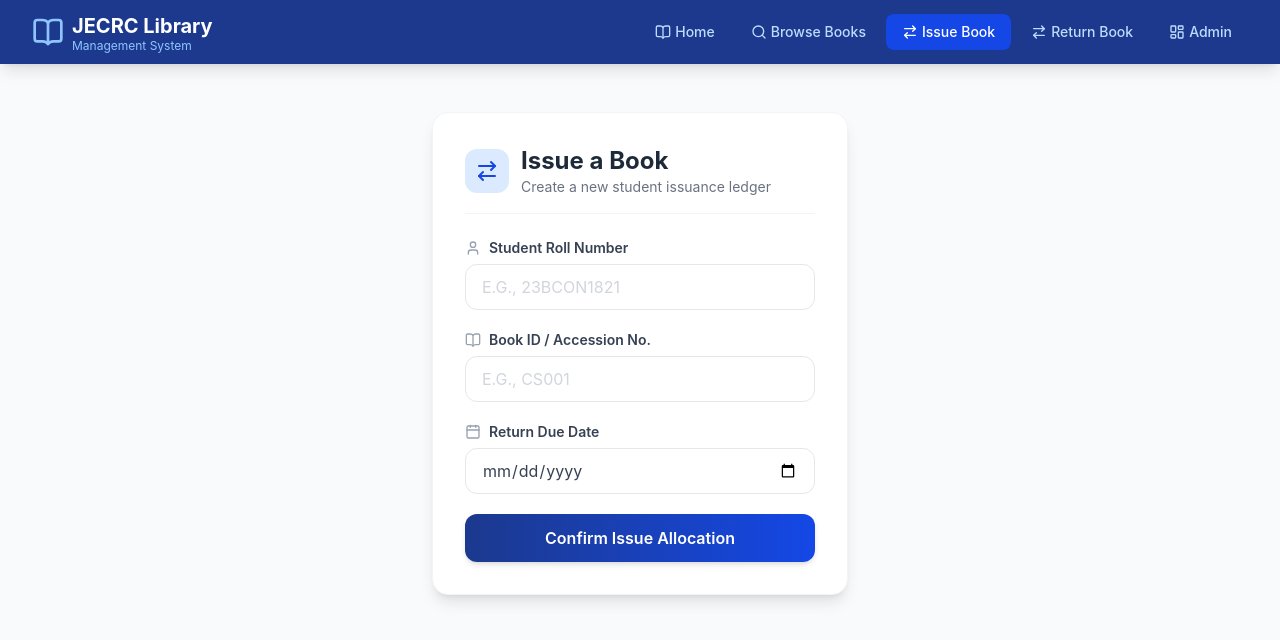
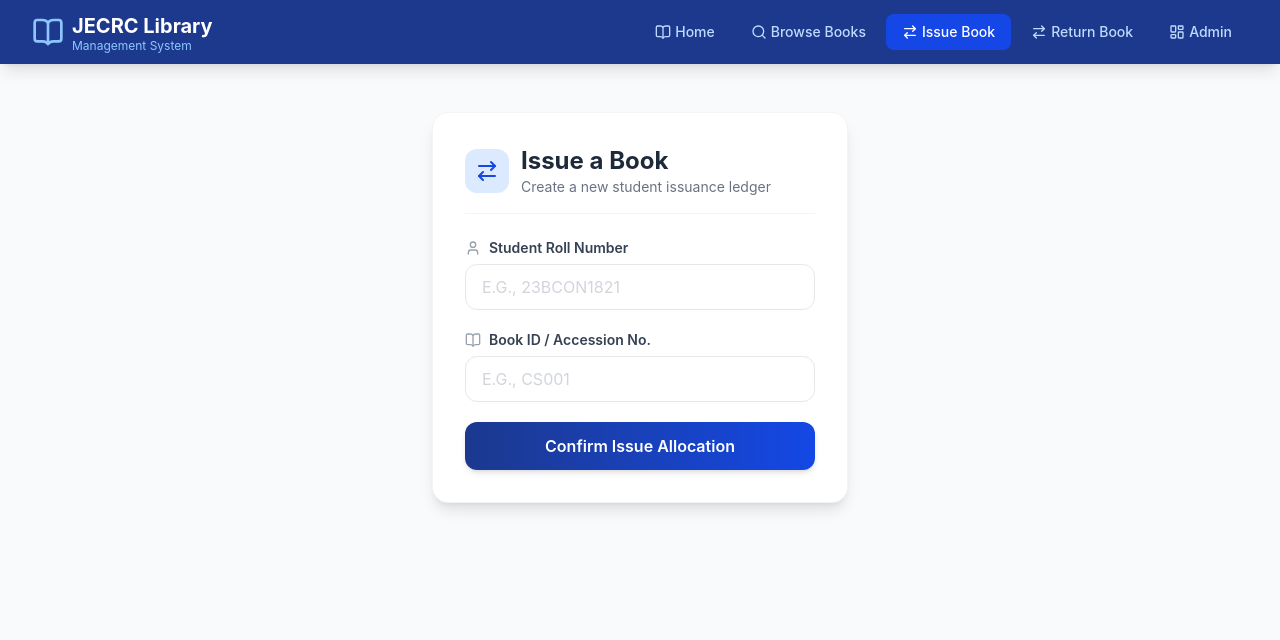
Before and after one commit to Dishankkk/BookEase, a React app in the folder frontend/: page /issue in a window 1280 px wide. Shown: the top 640 px of the page. Built offline with nearby package versions, Linux system fonts and the light colour scheme; the HTML template or start-up script is replaced by a standard one.

Commit message:
Design: Restored beautiful Tailwind CSS interface layout for Issue

```diff
--- a/frontend/src/pages/IssuePage.jsx
+++ b/frontend/src/pages/IssuePage.jsx
@@ -1,12 +1,11 @@
 import { useState } from 'react';
-import { BookOpen, User, Calendar, ArrowRightLeft } from 'lucide-react';
+import { BookOpen, User, ArrowRightLeft } from 'lucide-react';
 import api from '../services/api';
 
 const IssuePage = () => {
   const [formData, setFormData] = useState({
     rollNumber: '',
-    bookId: '',
-    dueDate: ''
+    bookId: ''
   });
   const [loading, setLoading] = useState(false);
 
@@ -21,13 +20,23 @@ const IssuePage = () => {
   const handleIssueBook = async (e) => {
     e.preventDefault();
     setLoading(true);
+
+    // Automatically calculate a return due date (e.g., 14 days from today)
+    const calculatedDueDate = new Date();
+    calculatedDueDate.setDate(calculatedDueDate.getDate() + 14);
+
+    const payload = {
+      ...formData,
+      dueDate: calculatedDueDate.toISOString().split('T')[0] // Formats cleanly to YYYY-MM-DD
+    };
+
     try {
-      const response = await api.post('/issued-books', formData);
+      const response = await api.post('/issued-books', payload);
       alert(`📚 Book issued successfully! ID: ${response.data?.data?.issueId || response.data?.id || 'Success'}`);
-      setFormData({ rollNumber: '', bookId: '', dueDate: '' });
+      setFormData({ rollNumber: '', bookId: '' });
     } catch (error) {
       console.error(error);
-      alert(error.response?.data?.message || 'Failed to issue book. Please check credentials.');
+      alert(error.response?.data?.message || 'Failed to issue book. Please check details.');
     } finally {
       setLoading(false);
     }
@@ -37,7 +46,7 @@ const IssuePage = () => {
     <div className="max-w-md mx-auto px-4 py-12">
       <div className="bg-white rounded-2xl shadow-lg border border-gray-100 p-8">
 
-        {/* Header Title section */}
+        {/* Header Title Section */}
         <div className="flex items-center space-x-3 mb-6 pb-4 border-b border-gray-100">
           <div className="p-2.5 bg-blue-100 rounded-xl">
             <ArrowRightLeft className="h-6 w-6 text-blue-700" />
@@ -82,26 +91,11 @@ const IssuePage = () => {
             />
           </div>
 
-          {/* Due Date Field */}
-          <div>
-            <label className="block text-sm font-semibold text-gray-700 mb-1.5 flex items-center gap-2">
-              <Calendar className="h-4 w-4 text-gray-400" /> Return Due Date
-            </label>
-            <input
-              type="date"
-              name="dueDate"
-              value={formData.dueDate}
-              onChange={handleInputChange}
-              className="w-full px-4 py-2.5 rounded-xl border border-gray-200 focus:outline-none focus:ring-2 focus:ring-blue-600 focus:border-transparent text-gray-700 transition-all"
-              required
-            />
-          </div>
-
           {/* Action Submit Button */}
           <button
             type="submit"
             disabled={loading}
-            className="w-full bg-gradient-to-r from-blue-900 to-blue-700 text-white font-semibold py-3 rounded-xl shadow-md hover:from-blue-800 hover:to-blue-600 active:scale-[0.98] transition-all disabled:opacity-50 mt-2 flex items-center justify-center gap-2"
+            className="w-full bg-gradient-to-r from-blue-900 to-blue-700 text-white font-semibold py-3 rounded-xl shadow-md hover:from-blue-800 hover:to-blue-600 active:scale-[0.98] transition-all disabled:opacity-50 mt-4 flex items-center justify-center gap-2"
           >
             {loading ? 'Processing...' : 'Confirm Issue Allocation'}
           </button>
```
